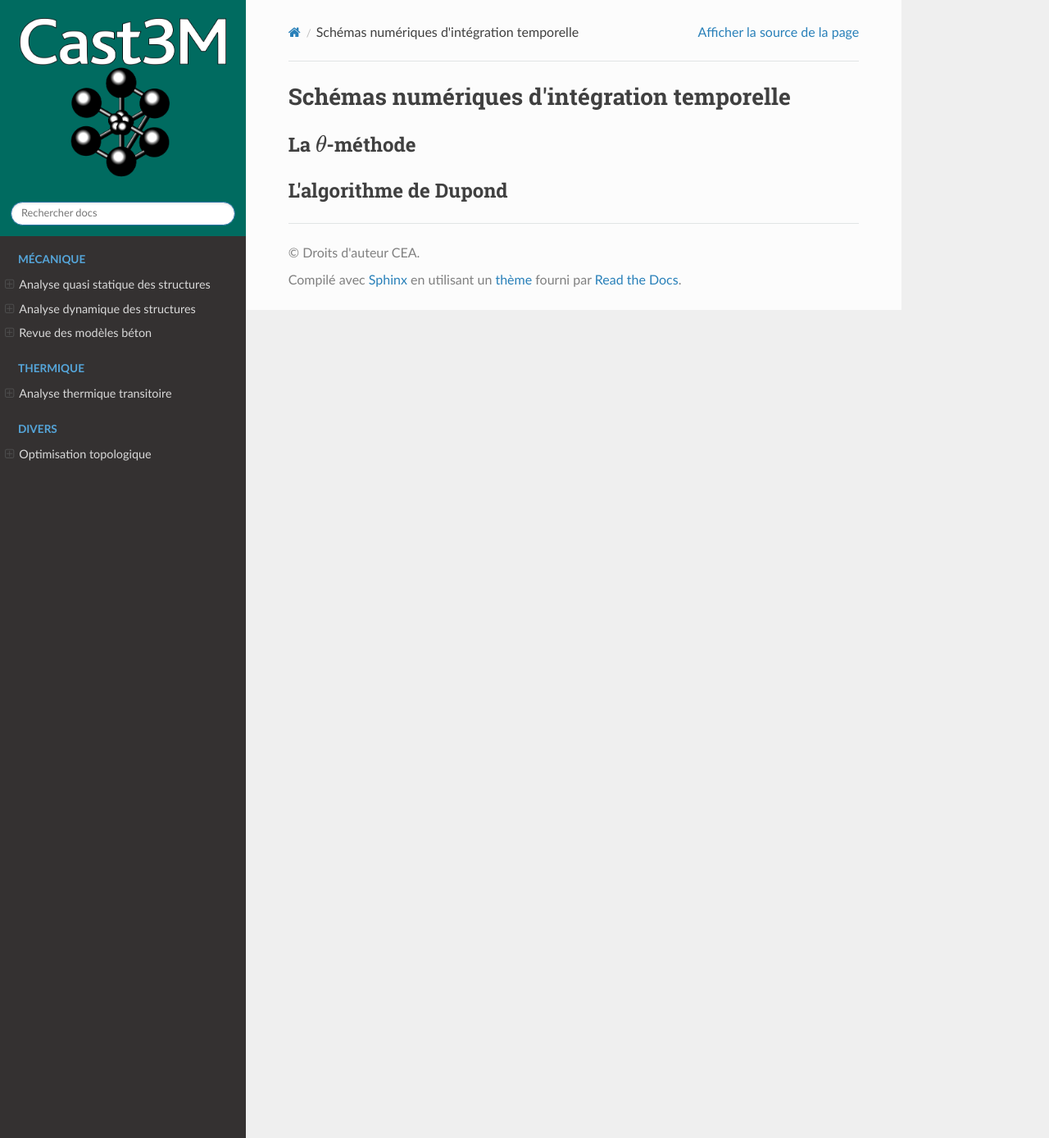
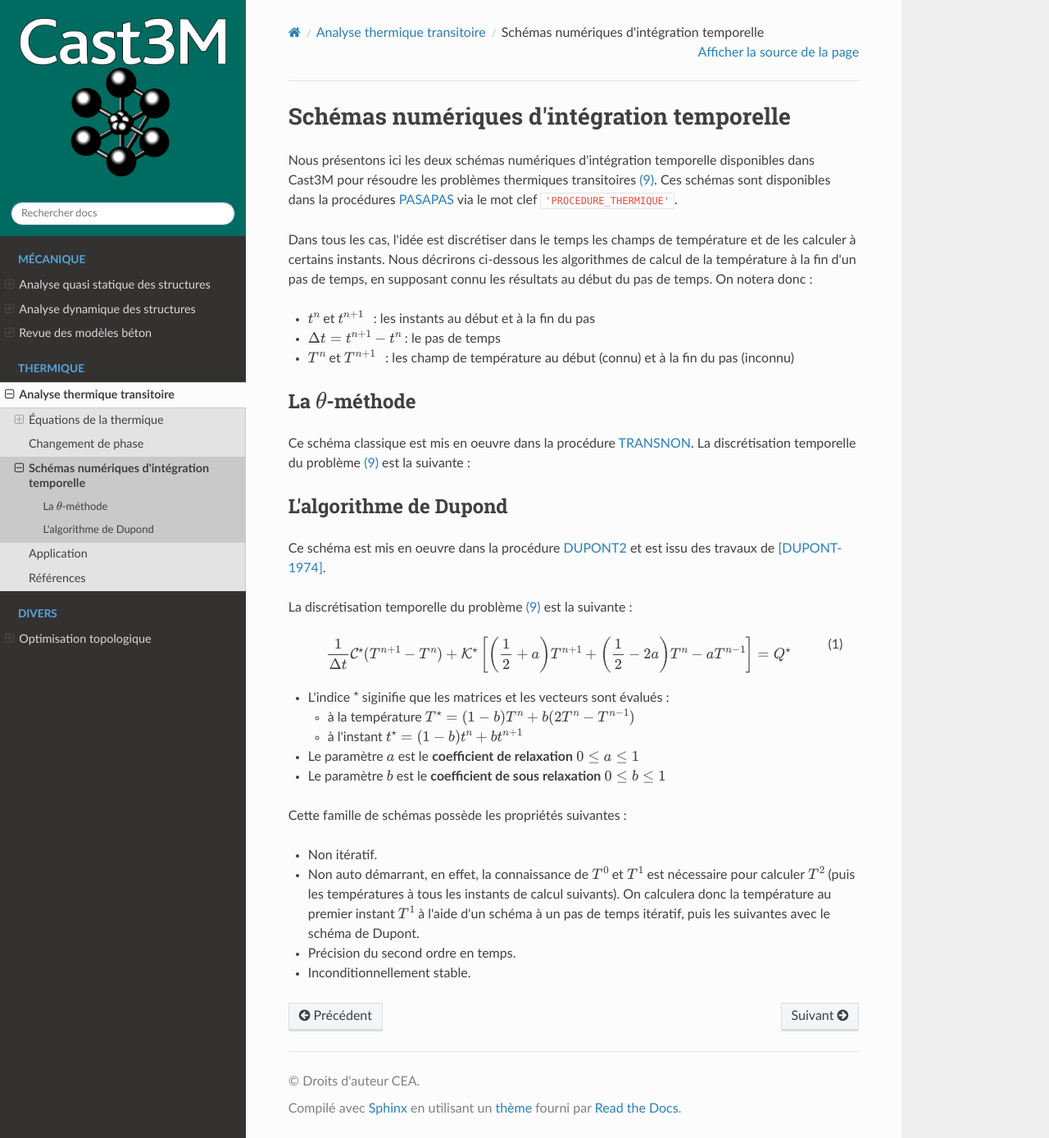
Before and after one commit to dipaolaf/doc_theorique_cast3m_github, a Sphinx documentation site: the page built from source/thermique_transitoire/integration_temporelle.rst, in a window 1280 px wide and 1388 px high. Shown: the whole window at 82% size. Built offline with Sphinx 7.4.7 and the Read the Docs theme 3.1.0, drawn with Linux system fonts in a browser that asks for light colours; pages that are not in the unit, such as notebooks, are missing from menus.

Commit message:
[Thermique] Description du schéma de Dupont
- Début de la description du schéma de Dupont
- Mise à jour des références

```diff
--- a/source/thermique_transitoire/index.rst
+++ b/source/thermique_transitoire/index.rst
@@ -14,6 +14,8 @@ mathématiques associés. Pour une présentation rigoureuse et détaillée
 des fondements théoriques du calcul par éléments finis en thermique, on
 renvoie le lecteur aux nombreux ouvrages disponibles dans ce domaine.
 
+Ce document s'appuie principalement sur la note [JEANVOINE-1995]_.
+
 Après un rappel des bases théoriques, nous présenterons les différents schémas de résolution
 mis en oeuvre dans `PASAPAS <http://www-cast3m.cea.fr/index.php?page=notices&notice=PASAPAS>`_ ainsi
 qu'un exemple de validation.
@@ -24,5 +26,6 @@ qu'un exemple de validation.
 
    bases
    change_phase
-   schemas_temporels
+   integration_temporelle
    application
+   references
--- a/source/thermique_transitoire/integration_temporelle.rst
+++ b/source/thermique_transitoire/integration_temporelle.rst
@@ -3,8 +3,52 @@
 Schémas numériques d'intégration temporelle
 ===========================================
 
+Nous présentons ici les deux schémas numériques d'intégration temporelle disponibles
+dans Cast3M pour résoudre les problèmes thermiques transitoires :eq:`eq:ther_ef_1`.
+Ces schémas sont disponibles dans la procédures `PASAPAS <http://www-cast3m.cea.fr/index.php?page=notices&notice=PASAPAS>`_
+via le mot clef ``'PROCEDURE_THERMIQUE'``.
+
+Dans tous les cas, l'idée est discrétiser dans le temps les champs de température et de les calculer à certains instants.
+Nous décrirons ci-dessous les algorithmes de calcul de la température à la fin d'un pas de temps, en supposant connu les résultats
+au début du pas de temps. On notera donc :
+
+- :math:`t^n` et :math:`t^{n+1}`   : les instants au début et à la fin du pas
+- :math:`\Delta t = t^{n+1} - t^n` : le pas de temps
+- :math:`T^n` et :math:`T^{n+1}`   : les champ de température au début (connu) et à la fin du pas (inconnu)
+
 La :math:`\theta`-méthode
 -------------------------
+Ce schéma classique est mis en oeuvre dans la procédure `TRANSNON <https://www-cast3m.cea.fr/index.php?page=procedures&procedure=TRANSNON>`_.
+La discrétisation temporelle du problème :eq:`eq:ther_ef_1` est la suivante :
+
+
+
 
 L'algorithme de Dupond
 ----------------------
+Ce schéma est mis en oeuvre dans la procédure `DUPONT2 <https://www-cast3m.cea.fr/index.php?page=procedures&procedure=DUPONT2>`_
+et est issu des travaux de [DUPONT-1974]_.
+
+La discrétisation temporelle du problème :eq:`eq:ther_ef_1` est la suivante :
+
+.. math::
+   :name: eq:ther_dupont_1
+
+   \frac{1}{\Delta t}\mathcal{C}^{\star}(T^{n+1}-T^n) + \mathcal{K}^{\star} \left[\left(\frac{1}{2}+a\right)T^{n+1} + \left(\frac{1}{2}-2a\right)T^n - aT^{n-1}\right] = Q^{\star}
+
+- L'indice :math:`^{\star}` siginifie que les matrices et les vecteurs sont évalués :
+
+  - à la température :math:`T^{\star} = (1-b)T^n + b(2T^n-T^{n-1})`
+  - à l'instant :math:`t^{\star} = (1-b)t^n + bt^{n+1}`
+
+- Le paramètre :math:`a` est le **coefficient de relaxation** :math:`0 \leq a \leq 1`
+- Le paramètre :math:`b` est le **coefficient de sous relaxation** :math:`0 \leq b \leq 1`
+
+Cette famille de schémas possède les propriétés suivantes :
+
+- Non itératif.
+- Non auto démarrant, en effet, la connaissance de :math:`T^0` et :math:`T^1` est nécessaire pour calculer :math:`T^2` (puis les
+  températures à tous les instants de calcul suivants). On calculera donc la température au premier instant :math:`T^1` à l'aide
+  d'un schéma à un pas de temps itératif, puis les suivantes avec le schéma de Dupont.
+- Précision du second ordre en temps.
+- Inconditionnellement stable.
```
Also changed, not shown: source/thermique_transitoire/references.rst (added, +12 -0 lines).
